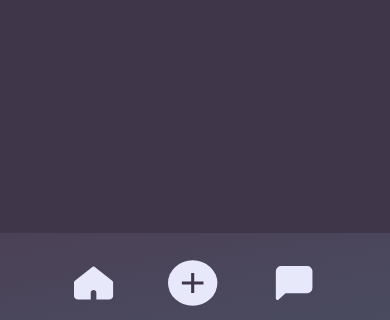
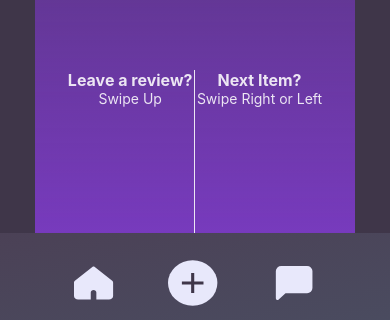
Before and after one commit to Ayomide4/feast-feud, a React Native app: screen /Party in a window 390 px wide. Shown: the part 511-831 px from the top of the page. Built offline with nearby package versions, Linux system fonts and the light colour scheme; no server answers.

Commit message:
Created OnboardingInstructions widget

```diff
--- /dev/null
+++ b/src/components/OnboardingSwipeInstructions.tsx
@@ -0,0 +1,90 @@
+import React from "react";
+import { View, Text, StyleSheet } from "react-native";
+import {
+  text,
+  accent,
+} from "../constants/colors";
+import { LinearGradient } from "expo-linear-gradient";
+import DishScroll from "../../assets/svg/DishScroll";
+import ReviewScroll from "../../assets/svg/ReviewScroll";
+
+export default function OnboardingSwipeInstructions() {
+  return (
+    <LinearGradient
+      colors={["transparent", accent]}
+      style={styles.overlay} // Gradient applies to the entire container
+    >
+      <View style={styles.actionContainer}>
+        <View style={styles.actionContainer}>
+
+          <View style={styles.actions}>
+
+          <View style={styles.actionLeft}>
+            <ReviewScroll width={27} height={25} />
+            <View style={styles.actionLeft}>
+              <Text style={styles.actionLabel}>Leave a review?</Text>
+              <Text style={styles.actionHint}>Swipe Up</Text>
+            </View>
+            </View>
+
+            <View style={styles.separator}></View>
+
+            <View style={styles.actionRight}>
+              <DishScroll width={27} height={25} />
+
+              <View style={styles.actionRight}>
+                <Text style={styles.actionLabel}>Next Item?</Text>
+                <Text style={styles.actionHint}>Swipe Right or Left</Text>
+              </View>
+            </View>
+
+          </View>
+        </View>
+      </View>
+    </LinearGradient>
+  );
+}
+
+const styles = StyleSheet.create({
+  overlay: {
+    ...StyleSheet.absoluteFillObject,
+    backgroundColor: "rgba(0,0,0,0.1)",
+    alignItems: "center",
+    justifyContent: "flex-end",
+    paddingVertical: 40,
+    zIndex: 1,
+  },
+  actionContainer: {
+    width: "100%",
+    height: "25%",
+    paddingHorizontal: 16,
+    marginBottom: 32,
+  },
+  actions: {
+    flexDirection: "row",
+    justifyContent: "space-around",
+    height: 200,
+  },
+  actionLeft: {
+    alignItems: "center",
+    height: '100%',
+  },
+  actionRight: {
+    alignItems: "center",
+    height: '100%',
+  },
+  actionLabel: {
+    fontSize: 16,
+    fontWeight: "bold",
+    color: text,
+  },
+  actionHint: {
+    fontSize: 14,
+    color: text,
+  },
+  separator: {
+    width: 1,
+    height: '100%',
+    backgroundColor: text,
+  },
+});
--- a/src/screens/PartyScreen.tsx
+++ b/src/screens/PartyScreen.tsx
@@ -14,6 +14,7 @@ import NavBar from "../components/navbar";
 import Review from "../components/review";
 import Modal from "../components/modal";
 import DishScrollStack from "../components/DishScrollStack";
+import OnboardingSwipeInstructions from "../components/OnboardingSwipeInstructions";
 
 //TODO: use flatlist for lazy loading etc
 
@@ -52,15 +53,11 @@ export default function PartyScreen() {
     }
   ]);
   const reviewRef = useRef<TextInput>(null);
-  const focusInput = () => {
-    if (reviewRef.current) {
-      reviewRef.current.focus();
-    }
-  };
 
   return (
     <SafeAreaView style={styles.container}>
       <View style={styles.mainContainer}>
+      <OnboardingSwipeInstructions />
         <View>
           <Text
             style={{
```
Also changed, not shown: assets/svg/DishScroll.tsx (added, +27 -0 lines), assets/svg/ReviewScroll.tsx (added, +23 -0 lines).
